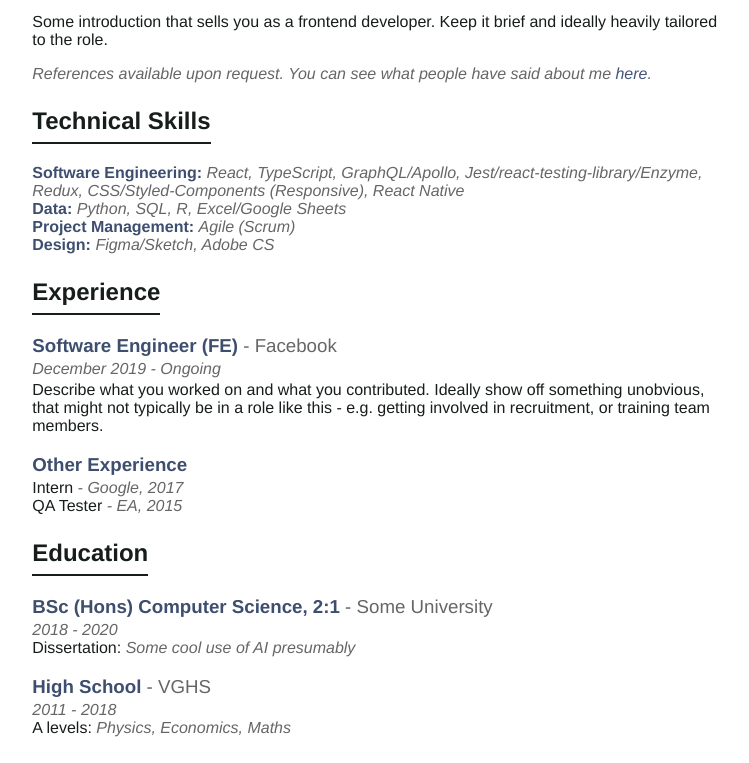
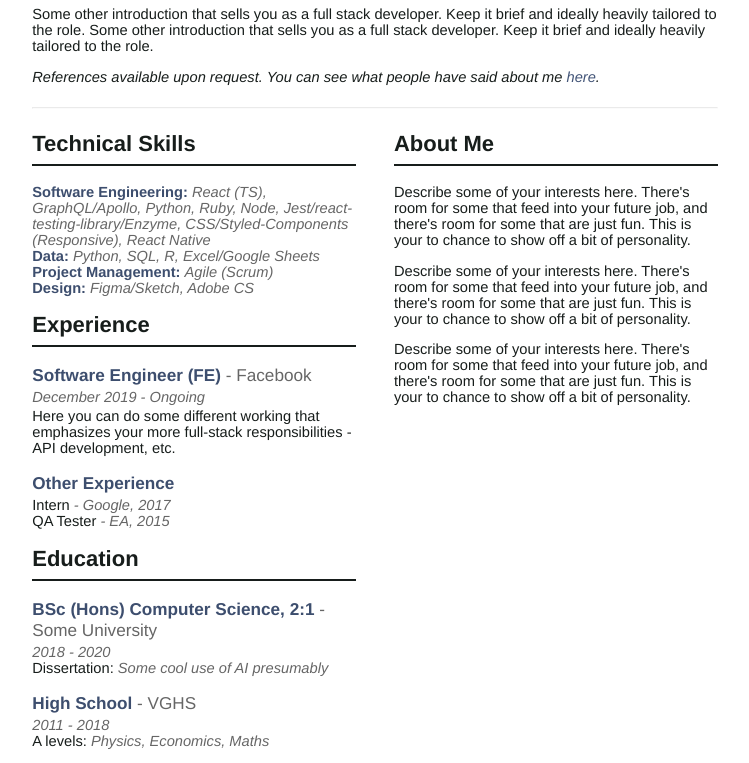
Before and after one commit to mcclowes/cv-maker, a website: page debug.html in a window 1280 px wide. Shown: the part 100-863 px from the top of the page, without its empty margins (265-1014 px from the left). Drawn offline with Linux system fonts and the light colour scheme.

Commit message:
[feat] new styles, style variations

```diff
--- a/debug.html
+++ b/debug.html
@@ -53,8 +53,11 @@ html,
 body {
   padding: 0;
   margin: 0;
+
   color: var(--black);
   background-color: var(--white);
+
+  font-size: 11pt;
   font-family: -apple-system, BlinkMacSystemFont, Segoe UI, Roboto, Oxygen,
     Ubuntu, Cantarell, Fira Sans, Droid Sans, Helvetica Neue, sans-serif;
 }
@@ -69,6 +72,8 @@ body {
   justify-content: center;
 }
 
+/* Fonts */
+
 h1,
 h2,
 h3,
@@ -77,12 +82,6 @@ p,
 li {
   font-family: avenir next, helvetica, sans-serif;
   color: var(--black);
-}
-
-h1,
-h2,
-h3,
-h4 {
 }
 
 h1 {
@@ -96,9 +95,8 @@ h1 + p {
 h2 {
   border-bottom: 2px solid var(--black);
   display: flex;
-  margin-block-start: 1em;
+  margin-block-start: 0.75em;
   padding-bottom: 0.3em;
-  width: max-content;
 }
 
 h3 {
@@ -112,6 +110,7 @@ h3 em {
 }
 
 h4 {
+  margin-block-start: 1em;
   color: var(--primary-dark);
   font-weight: normal;
 }
@@ -135,6 +134,8 @@ h3 + p + p {
   margin-block-start: 3px;
 }
 
+/* Text Styling */
+
 a {
   text-decoration: none;
   color: var(--primary);
@@ -157,9 +158,14 @@ blockquote {
   color: var(--primary-light);
 }
 
+/* Other widgets */
+
 hr {
   opacity: 0.2;
+  margin: 1.5em 0;
 }
+
+/* Page */
 
 @page {
   margin: 0;
@@ -172,7 +178,6 @@ hr {
 .page {
   position: relative;
   box-sizing: border-box;
-  overflow: hidden;
 }
 
 .pdf .page,
@@ -194,6 +199,8 @@ hr {
   padding: 1.6em 1em;
 }
 
+/* Lists */
+
 ul {
   padding-inline-start: 1em;
 }
@@ -204,27 +211,67 @@ ol {
   margin-block-end: 0.5em;
 }
 
+h2 + ul,
 h3 + ul {
   padding-inline-start: 0;
   list-style-type: none;
   margin-top: 3px;
 }
 
+.pages.web ol {
+  padding-inline-start: 1em;
+}
+
+.pages:not(.web) ol {
+  padding-inline-start: 0;
+}
+
+ol li {
+  margin-bottom: 0.5em;
+  /* text-align: justify; */
+  /* text-justify: inter-word; */
+}.pdf .page {
+  column-count: 2;
+  column-fill: auto;
+  column-gap: 1cm;
+  column-width: 8cm;
+  -webkit-column-count: 2;
+  -moz-column-count: 2;
+  -webkit-column-width: 8cm;
+  -moz-column-width: 8cm;
+  -webkit-column-gap: 1cm;
+  -moz-column-gap: 1cm;
+}
+
+.pdf .full-width {
+  column-span: all;
+}
+
+.pdf .full-width + h2:not(.full-width) {
+  margin-top: 0;
+}
         </style>
       </head>
 
       <body class="document">
-				<div class="pages debug">
-					<div class="page" id="p1"><h1 id="joe-bloggs">Joe Bloggs</h1>
-<p><a href="mailto:contact@joebloggs.com">contact@joebloggs.com</a> · <a href="tel:+447777888999">+44 (0) 7777 888 999</a> · <a href="https://joebloggs.com">joebloggs.com</a></p>
- <p>Some introduction that sells you as a frontend developer. Keep it brief and ideally heavily tailored to the role.</p>
-<p><em>References available upon request. You can see what people have said about me <a href="https://github.com/mcclowes/mcclowes/blob/master/recommendations.md">here</a>.</em></p>
+        <div class="pages debug pdf">
+          <div class="page" id="p1"><h1 class="full-width">Joe Bloggs</h1>
+
+<p class="full-width">
+    <a href="mailto:contact@joebloggs.com">contact@joebloggs.com</a> · <a href="tel:+447777888999">+44 (0) 7777 888 999</a> · <a href="https://joebloggs.com">joebloggs.com</a>
+</p>
+ <p class="full-width">Some other introduction that sells you as a full stack developer. Keep it brief and ideally heavily tailored to the role. Some other introduction that sells you as a full stack developer. Keep it brief and ideally heavily tailored to the role.</p>
+
+<p class="full-width"><i>References available upon request. You can see what people have said about me <a href="https://github.com/mcclowes/mcclowes/blob/master/recommendations.md">here</a>.</i></p>
+
+<hr class="full-width"/>
+
 <h2 id="technical-skills">Technical Skills</h2>
-<p><strong>Software Engineering:</strong> <em>React, TypeScript, GraphQL/Apollo, Jest/react-testing-library/Enzyme, Redux, CSS/Styled-Components (Responsive), React Native</em><br><strong>Data:</strong> <em>Python, SQL, R, Excel/Google Sheets</em><br><strong>Project Management:</strong> <em>Agile (Scrum)</em><br><strong>Design:</strong> <em>Figma/Sketch, Adobe CS</em></p>
+<p><strong>Software Engineering:</strong> <em>React (TS), GraphQL/Apollo, Python, Ruby, Node, Jest/react-testing-library/Enzyme, CSS/Styled-Components (Responsive), React Native</em><br><strong>Data:</strong> <em>Python, SQL, R, Excel/Google Sheets</em><br><strong>Project Management:</strong> <em>Agile (Scrum)</em><br><strong>Design:</strong> <em>Figma/Sketch, Adobe CS</em></p>
  <h2 id="experience">Experience</h2>
 <h3 id="software-engineer-fe---facebook">Software Engineer (FE) <em>- Facebook</em></h3>
 <p><em>December 2019 - Ongoing</em></p>
-<p>Describe what you worked on and what you contributed. Ideally show off something unobvious, that might not typically be in a role like this - e.g. getting involved in recruitment, or training team members.</p>
+<p>Here you can do some different working that emphasizes your more full-stack responsibilities - API development, etc.</p>
 <h3 id="other-experience">Other Experience</h3>
 <ul>
 <li>Intern <em>- Google, 2017</em></li>
@@ -235,7 +282,6 @@ h3 + ul {
 <p><em>2018 - 2020</em><br>Dissertation: <em>Some cool use of AI presumably</em></p>
 <h3 id="high-school---vghs">High School <em>- VGHS</em></h3>
 <p><em>2011 - 2018</em><br>A levels: <em>Physics, Economics, Maths</em></p>
-<p></div> <div class="page" id="p2"></p>
 <h3 id="other-training">Other Training</h3>
 <ul>
 <li>Advanced React Programming <em>- Some Place, 2018</em></li>
@@ -243,6 +289,8 @@ h3 + ul {
 </ul>
  <h2 id="about-me">About Me</h2>
 <p>Describe some of your interests here. There&#39;s room for some that feed into your future job, and there&#39;s room for some that are just fun. This is your to chance to show off a bit of personality.</p>
+<p>Describe some of your interests here. There&#39;s room for some that feed into your future job, and there&#39;s room for some that are just fun. This is your to chance to show off a bit of personality.</p>
+<p>Describe some of your interests here. There&#39;s room for some that feed into your future job, and there&#39;s room for some that are just fun. This is your to chance to show off a bit of personality.</p>
 </div>
         </div>
       </body>
--- a/src/styles/cv.css
+++ b/src/styles/cv.css
@@ -23,8 +23,11 @@ html,
 body {
   padding: 0;
   margin: 0;
+
   color: var(--black);
   background-color: var(--white);
+
+  font-size: 11pt;
   font-family: -apple-system, BlinkMacSystemFont, Segoe UI, Roboto, Oxygen,
     Ubuntu, Cantarell, Fira Sans, Droid Sans, Helvetica Neue, sans-serif;
 }
@@ -39,6 +42,8 @@ body {
   justify-content: center;
 }
 
+/* Fonts */
+
 h1,
 h2,
 h3,
@@ -47,12 +52,6 @@ p,
 li {
   font-family: avenir next, helvetica, sans-serif;
   color: var(--black);
-}
-
-h1,
-h2,
-h3,
-h4 {
 }
 
 h1 {
@@ -66,9 +65,8 @@ h1 + p {
 h2 {
   border-bottom: 2px solid var(--black);
   display: flex;
-  margin-block-start: 1em;
+  margin-block-start: 0.75em;
   padding-bottom: 0.3em;
-  width: max-content;
 }
 
 h3 {
@@ -82,6 +80,7 @@ h3 em {
 }
 
 h4 {
+  margin-block-start: 1em;
   color: var(--primary-dark);
   font-weight: normal;
 }
@@ -105,6 +104,8 @@ h3 + p + p {
   margin-block-start: 3px;
 }
 
+/* Text Styling */
+
 a {
   text-decoration: none;
   color: var(--primary);
@@ -127,9 +128,14 @@ blockquote {
   color: var(--primary-light);
 }
 
+/* Other widgets */
+
 hr {
   opacity: 0.2;
+  margin: 1.5em 0;
 }
+
+/* Page */
 
 @page {
   margin: 0;
@@ -142,7 +148,6 @@ hr {
 .page {
   position: relative;
   box-sizing: border-box;
-  overflow: hidden;
 }
 
 .pdf .page,
@@ -164,6 +169,8 @@ hr {
   padding: 1.6em 1em;
 }
 
+/* Lists */
+
 ul {
   padding-inline-start: 1em;
 }
@@ -174,8 +181,23 @@ ol {
   margin-block-end: 0.5em;
 }
 
+h2 + ul,
 h3 + ul {
   padding-inline-start: 0;
   list-style-type: none;
   margin-top: 3px;
 }
+
+.pages.web ol {
+  padding-inline-start: 1em;
+}
+
+.pages:not(.web) ol {
+  padding-inline-start: 0;
+}
+
+ol li {
+  margin-bottom: 0.5em;
+  /* text-align: justify; */
+  /* text-justify: inter-word; */
+}
--- a/src/styles/newspaper.css
+++ b/src/styles/newspaper.css
@@ -1,144 +1,4 @@
-@media (prefers-color-scheme: light) {
-  :root {
-    --white: #ffffff;
-    --primary-light: #617bab;
-    --primary: #435578;
-    --primary-dark: #3d4e6e;
-    --gray: #666;
-    --black: #171d1b;
-  }
-}
-@media (prefers-color-scheme: dark) {
-  :root {
-    --white: #18191a;
-    --primary-light: #ddb2a1;
-    --primary: #ddb2a1;
-    --primary-dark: #ddb2a1;
-    --gray: #ccc;
-    --black: #ffffff;
-  }
-}
-
-html,
-body {
-  padding: 0;
-  margin: 0;
-  color: var(--black);
-  background-color: var(--white);
-  font-family: -apple-system, BlinkMacSystemFont, Segoe UI, Roboto, Oxygen,
-    Ubuntu, Cantarell, Fira Sans, Droid Sans, Helvetica Neue, sans-serif;
-}
-
-* {
-  box-sizing: border-box;
-}
-
-body {
-  display: flex;
-  align-items: center;
-  justify-content: center;
-}
-
-h1,
-h2,
-h3,
-h4,
-p {
-  font-family: avenir next, helvetica, sans-serif;
-  color: var(--black);
-}
-
-h1,
-h2,
-h3,
-h4 {
-}
-
-h1 {
-  margin-bottom: 0;
-}
-
-h1 + p {
-  margin-top: 3px;
-}
-
-h2 {
-  border-bottom: 2px solid var(--black);
-  display: flex;
-  margin-block-start: 1.2em;
-  padding-bottom: 0.3em;
-  width: max-content;
-}
-
-h3 {
-  margin-block-start: 1em;
-  color: var(--primary-dark);
-}
-
-h3 em {
-  font-style: normal;
-  font-weight: lighter;
-}
-
-h4 {
-  color: var(--primary-dark);
-  font-weight: normal;
-}
-
-h3,
-h4 {
-  margin-block-end: 3px;
-}
-
-h3 + p,
-h3 + h4,
-h4 + p {
-  margin-block-start: 3px;
-}
-
-h3 + p {
-  margin-block-end: 3px;
-}
-
-h3 + p + p {
-  margin-block-start: 3px;
-}
-
-a {
-  text-decoration: none;
-  color: var(--primary);
-}
-
-a:hover {
-  text-decoration: underline;
-  opacity: 0.75;
-}
-
-em {
-  color: var(--gray);
-}
-
-strong {
-  color: var(--primary-dark);
-}
-
-blockquote {
-  color: var(--primary-light);
-}
-
-hr {
-  opacity: 0.2;
-}
-
-@page {
-  margin: 0;
-}
-
-.pages.web {
-  max-width: 700px;
-}
-
-.page {
+.pdf .page {
   column-count: 2;
   column-fill: auto;
   column-gap: 1cm;
@@ -149,32 +9,12 @@ hr {
   -moz-column-width: 8cm;
   -webkit-column-gap: 1cm;
   -moz-column-gap: 1cm;
-  position: relative;
-  box-sizing: border-box;
-  overflow: hidden;
 }
 
-.pdf .page,
-.debug .page {
-  height: 279.4mm;
-  width: 215.9mm;
-  text-rendering: optimizeLegibility;
-  page-break-before: always;
-  page-break-after: always;
-  padding: 1cm 1.7cm;
-  padding-bottom: 1.5cm;
+.pdf .full-width {
+  column-span: all;
 }
 
-.debug .page {
-  border: 1px solid white;
+.pdf .full-width + h2:not(.full-width) {
+  margin-top: 0;
 }
-
-ul {
-  padding-inline-start: 1em;
-}
-
-h3 + ul {
-  padding-inline-start: 0;
-  list-style-type: none;
-  margin-top: 3px;
-}
```
Also changed, not shown: src/createCV.js (+13 -7 lines), src/generate/html/html.js (+7 -12 lines), src/generate/html/readStylesheet.js (deleted, +0 -10 lines), src/generate/html/readStylesheets.js (added, +25 -0 lines), src/sections/aboutme.md (+4 -0 lines), src/sections/education/engineering_fs.md (added, +16 -0 lines), src/sections/header/engineering_fs.md (added, +5 -0 lines), src/sections/introduction/engineering_fs.md (+4 -2 lines), README.md, src/sections/education/engineering_fe.md (renamed from src/sections/education.md), src/sections/header/engineering_fe.md (renamed from src/sections/header.md), 1 other file. Lines whose indentation alone changed are shown as unchanged.
